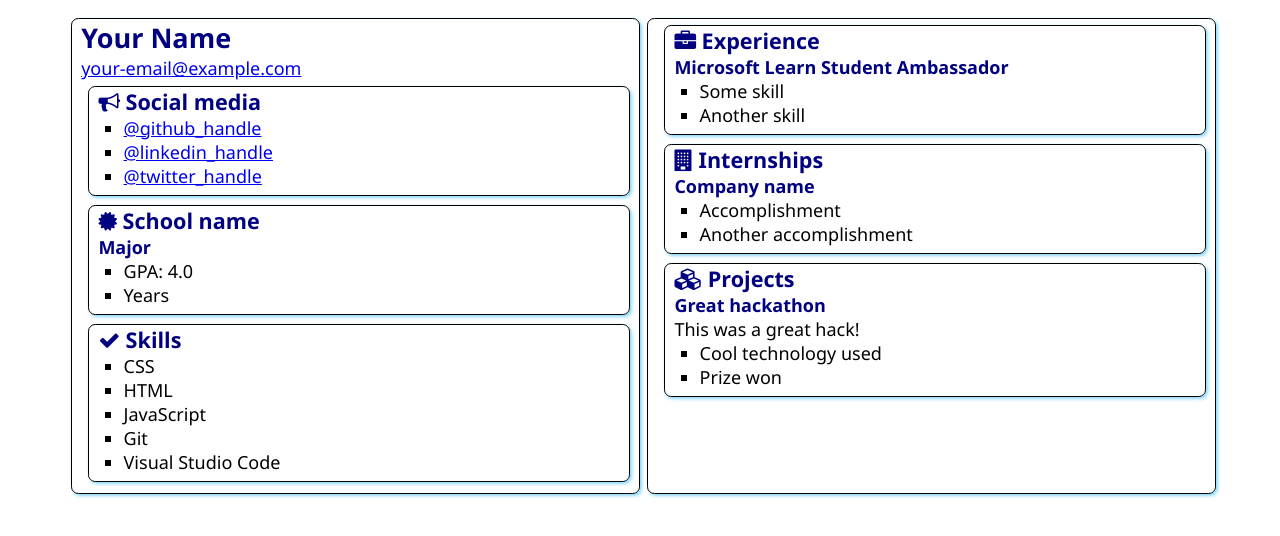
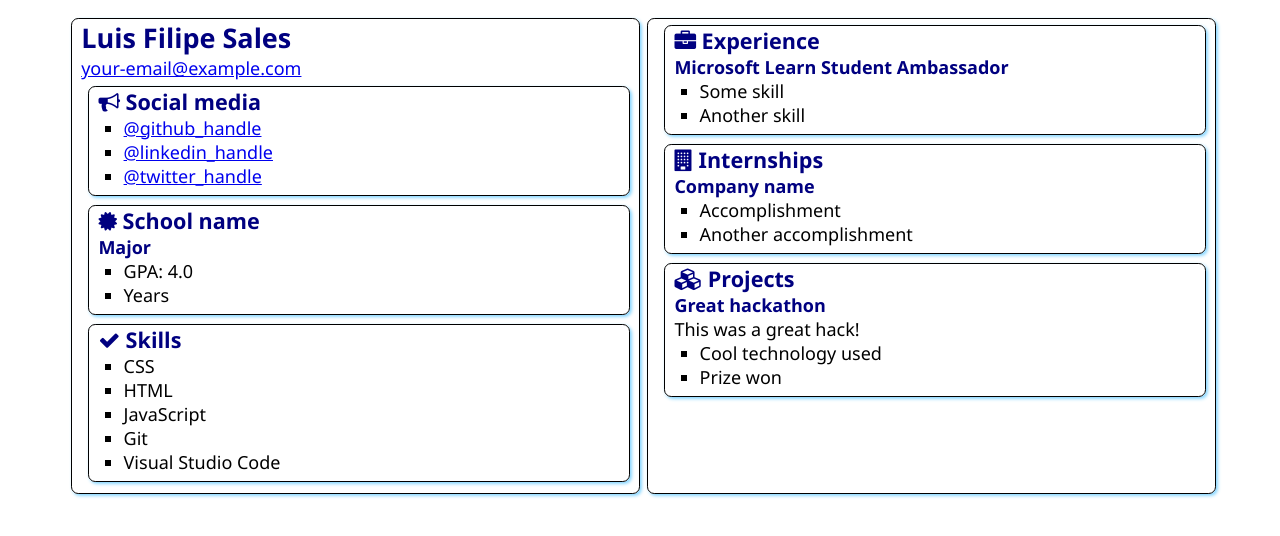
Before and after one commit to luisfilipels/SATechnicalOnboarding, a plain HTML site: page src/index.html in a window 1280 px wide. Drawn offline with Linux system fonts and the light colour scheme.

Commit message:
Adicionei meu nome ao site

```diff
--- a/src/index.html
+++ b/src/index.html
@@ -12,7 +12,7 @@
 <body>
     <main>
         <article class="box">
-            <h1>Your Name</h1>
+            <h1>Luis Filipe Sales</h1>
             <div><a href="mailto:your.email@example.com">your-email@example.com</a></div>
 
             <section class="box">
```
